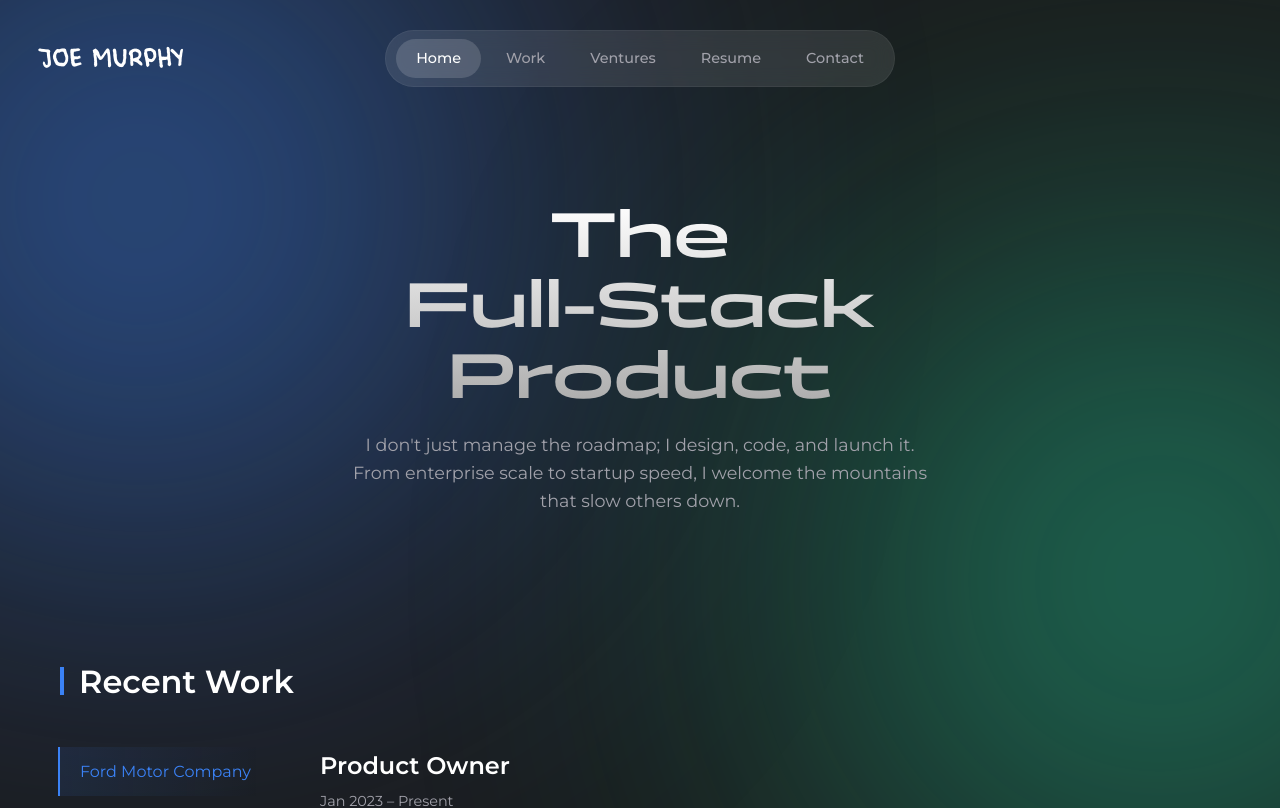
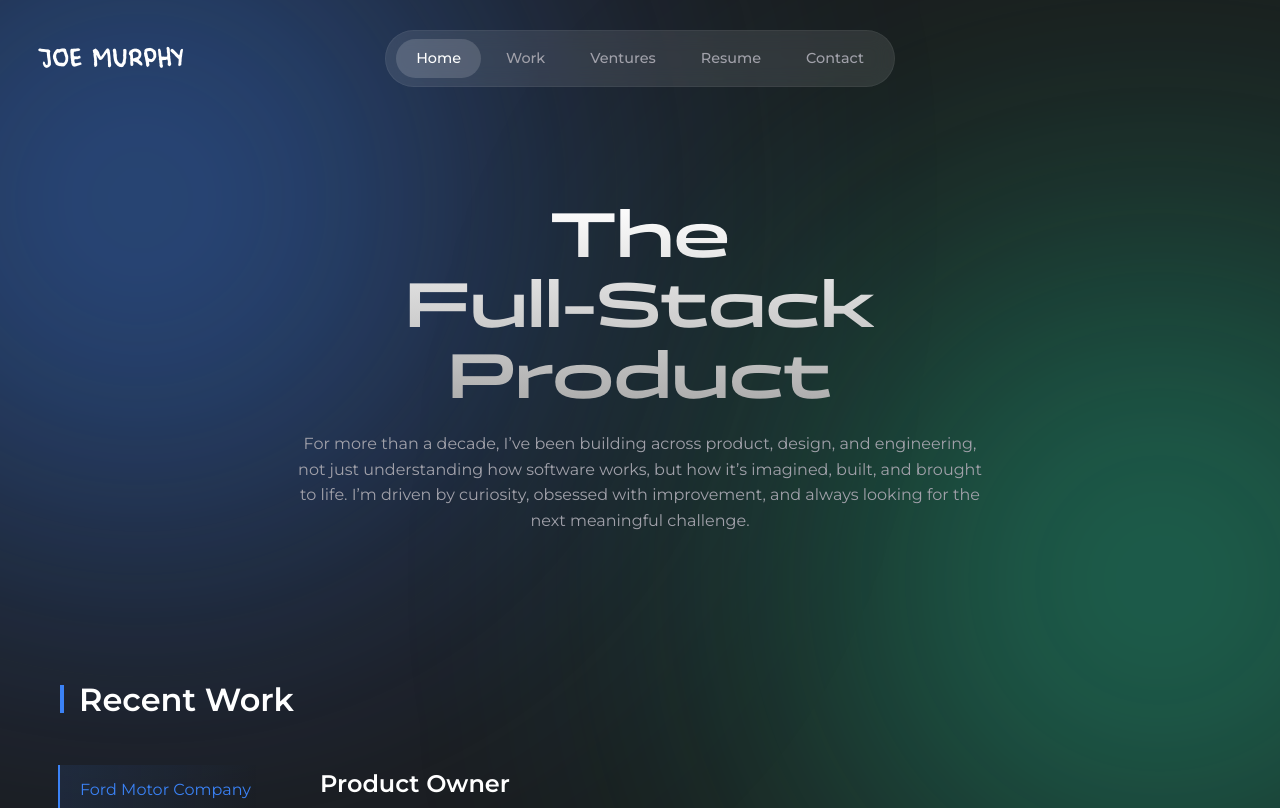
Before and after one commit to joemurphy3515/Portfolio, a React (Vite) app: page / in a window 1280 px wide. Shown: the top 808 px of the page. Built offline with nearby package versions, Linux system fonts and the light colour scheme.

Commit message:
initial commit

```diff
--- a/src/App.css
+++ b/src/App.css
@@ -288,10 +288,10 @@ body {
 .hero-subtitle {
   color: var(--text-secondary);
   font-family: var(--font-body);
-  font-weight: 400;
-  max-width: 600px;
+  font-weight: 200;
+  max-width: 700px;
   margin: 0 auto;
-  font-size: 1.1rem;
+  font-size: 1rem;
 }
 
 .section-container {
--- a/src/App.tsx
+++ b/src/App.tsx
@@ -171,9 +171,11 @@ const App = () => {
           Product
         </h1>
         <p className="hero-subtitle">
-          I don&apos;t just manage the roadmap; I design, code, and launch it.
-          From enterprise scale to startup speed, I welcome the mountains that
-          slow others down.
+          For more than a decade, I’ve been building across product, design, and
+          engineering, not just understanding how software works, but how it’s
+          imagined, built, and brought to life. I’m driven by curiosity,
+          obsessed with improvement, and always looking for the next meaningful
+          challenge.
         </p>
       </header>
 
```
Also changed, not shown: 1 other file (tests, documents, lock files or other folders).
